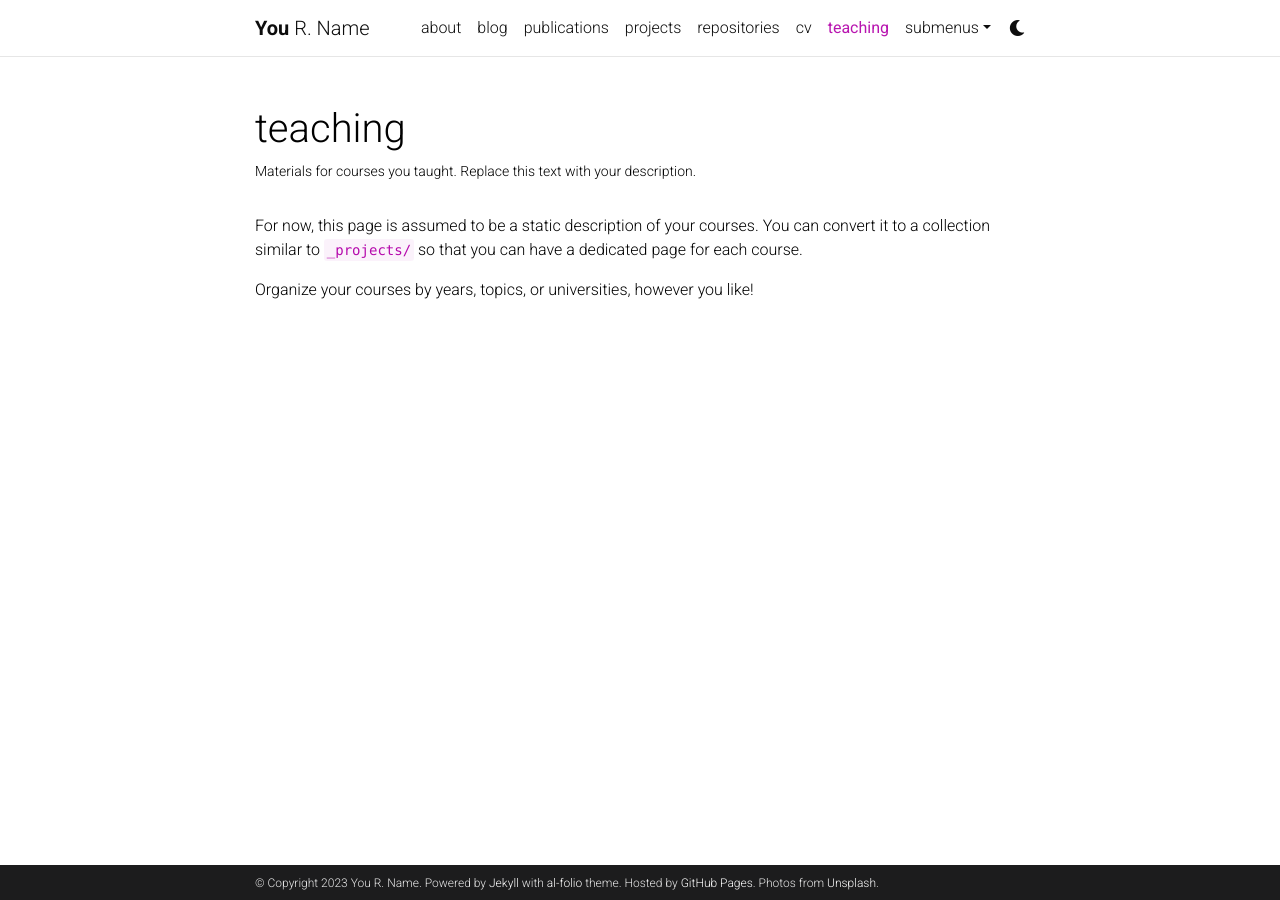
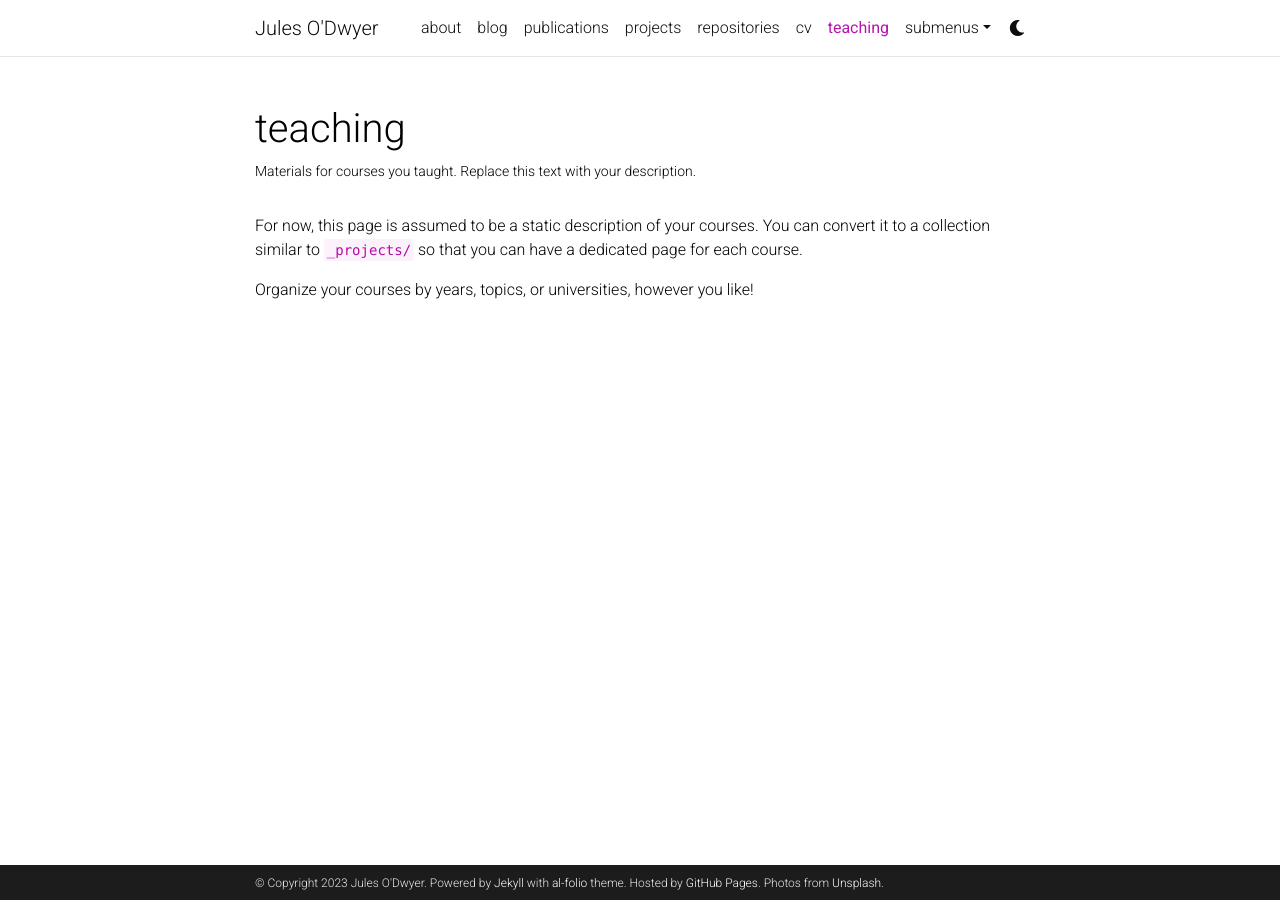
Before and after one commit to julesodwyer/julesodwyer.github.io, a Jekyll site: the page built from _pages/teaching.md, in a window 1280 px wide. Built offline with Jekyll 4.4.1, drawn with Linux system fonts in a browser that asks for light colours; comment, search, counter and statistics services are not loaded; a style sheet for code colours, icons or effects is not loaded.

Commit message:
Update _config.yml

```diff
--- a/_config.yml
+++ b/_config.yml
@@ -2,11 +2,11 @@
 # Site settings
 # -----------------------------------------------------------------------------
 
-title: blank # the website title (if blank, full name will be used instead)
-first_name: You
-middle_name: R.
-last_name: Name
-email: you@example.com
+title: Jules O'Dwyer # the website title (if blank, full name will be used instead)
+first_name: Jules
+middle_name:
+last_name: O'Dwyer
+email: julesjpodwyer@gmail.com
 description: > # the ">" symbol means to ignore newlines until "footer_text:"
   A simple, whitespace theme for academics. Based on [*folio](https://github.com/bogoli/-folio) design.
 footer_text: >
@@ -18,7 +18,7 @@ keywords: jekyll, jekyll-theme, academic-website, portfolio-website  # add your
 lang: en # the language of your site (for example: en, fr, cn, ru, etc.)
 icon: ⚛️  # the emoji used as the favicon (alternatively, provide image name in /assets/img/)
 
-url: https://alshedivat.github.io # the base hostname & protocol for your site
+url: https://julesodwyer.github.io # the base hostname & protocol for your site
 baseurl: /al-folio # the subpath of your site, e.g. /blog/
 last_updated: false # set to true if you want to display last updated in the footer
 impressum_path:  # set to path to include impressum link in the footer, use the same path as permalink in a page, helps to conform with EU GDPR
@@ -32,7 +32,7 @@ highlight_theme_light: github   # https://github.com/jwarby/jekyll-pygments-them
 highlight_theme_dark: native    # https://github.com/jwarby/jekyll-pygments-themes
 
 # repo color theme
-repo_theme_light: default       # https://github.com/anuraghazra/github-readme-stats/blob/master/themes/README.md
+repo_theme_light: dark       # https://github.com/anuraghazra/github-readme-stats/blob/master/themes/README.md
 repo_theme_dark: dark           # https://github.com/anuraghazra/github-readme-stats/blob/master/themes/README.md
 
 # -----------------------------------------------------------------------------
```
